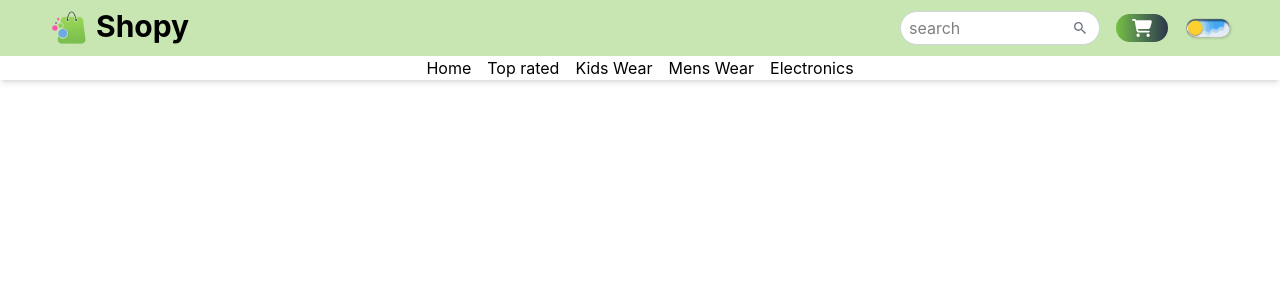
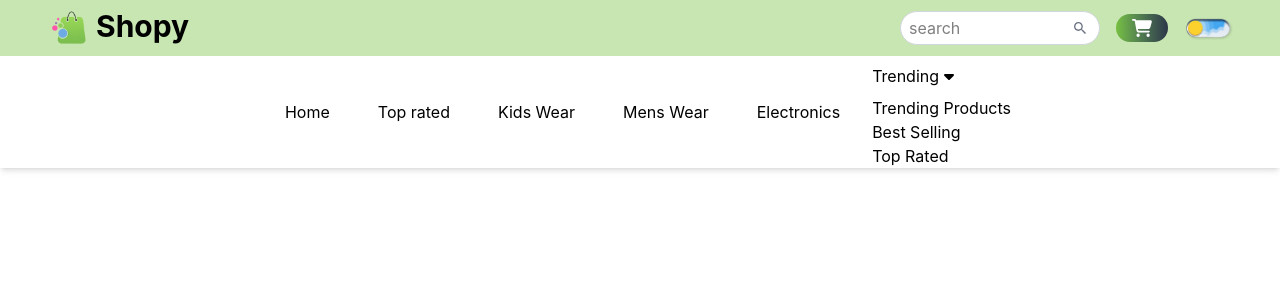
Before and after one commit to Agraj-Prtp-Singh/Ecommerce-Website, a React (Vite) app: page / in a window 1280 px wide. Shown: the top 300 px of the page. Built offline with nearby package versions, Linux system fonts and the light colour scheme.

Commit message:
Drop down list initialized

```diff
--- a/src/components/NavBar.jsx
+++ b/src/components/NavBar.jsx
@@ -1,7 +1,7 @@
 import React from "react";
 import Logo from "../assets/logo.png";
 import { IoMdSearch } from "react-icons/io";
-import { FaCartShopping } from "react-icons/fa6";
+import { FaCaretDown, FaCartShopping } from "react-icons/fa6";
 import DarkMode from "./DarkMode";
 
 const Menu = [
@@ -24,13 +24,33 @@
   },
 
   {
-    id: 3,
+    id: 4,
     name: "Mens Wear",
     link: "/#",
   },
   {
+    id: 5,
+    name: "Electronics",
+    link: "/#",
+  },
+];
+
+const DropdownLinks = [
+  {
+    id: 1,
+    name: "Trending Products",
+    link: "/#",
+  },
+
+  {
+    id: 2,
+    name: "Best Selling",
+    link: "/#",
+  },
+
+  {
     id: 3,
-    name: "Electronics",
+    name: "Top Rated",
     link: "/#",
   },
 ];
@@ -92,9 +112,32 @@
         <ul className="sm:flex hidden items-center gap-4">
           {Menu.map((data) => (
             <li key={data.id}>
-              <a className="hover:bg-gray-200" href={data.link}>{data.name}</a>
+              <a
+                className="inline-block px-4 hover:text-primary duration-200"
+                href={data.link}
+              >
+                {data.name}
+              </a>
             </li>
           ))}
+          {/* Drop down */}
+          <li>
+            <a href="#" className="flex items-center gap-[2px] py-2">
+              Trending
+              <span>
+                <FaCaretDown className="transition-all duration-200 group-hover:rotate-180" />
+              </span>
+            </a>
+            <div>
+              <ul>
+                {DropdownLinks.map((data) => (
+                  <li key={data.id}>
+                    <a href={data.link}>{data.name}</a>
+                  </li>
+                ))}
+              </ul>
+            </div>
+          </li>
         </ul>
       </div>
     </div>
```
